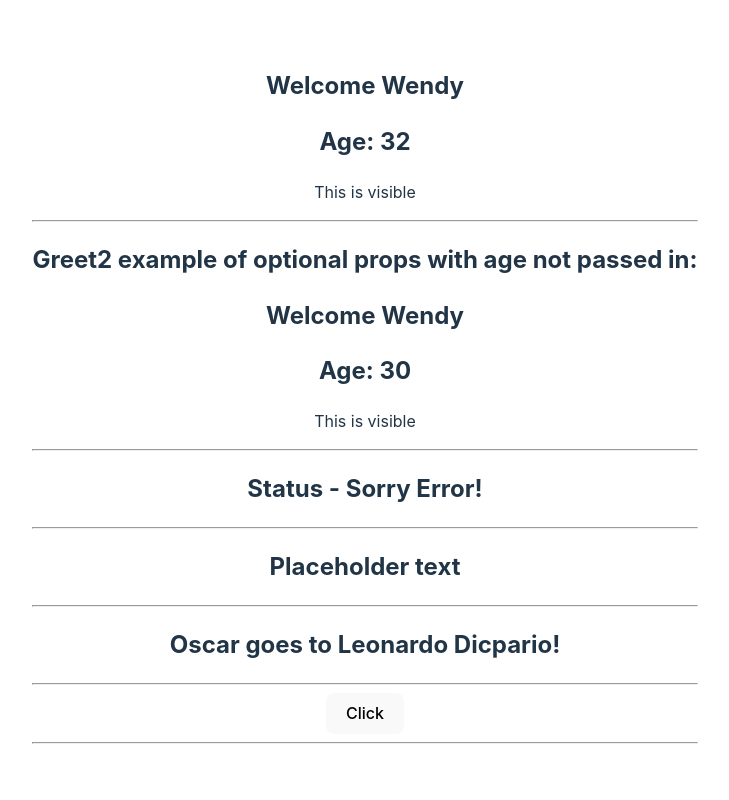
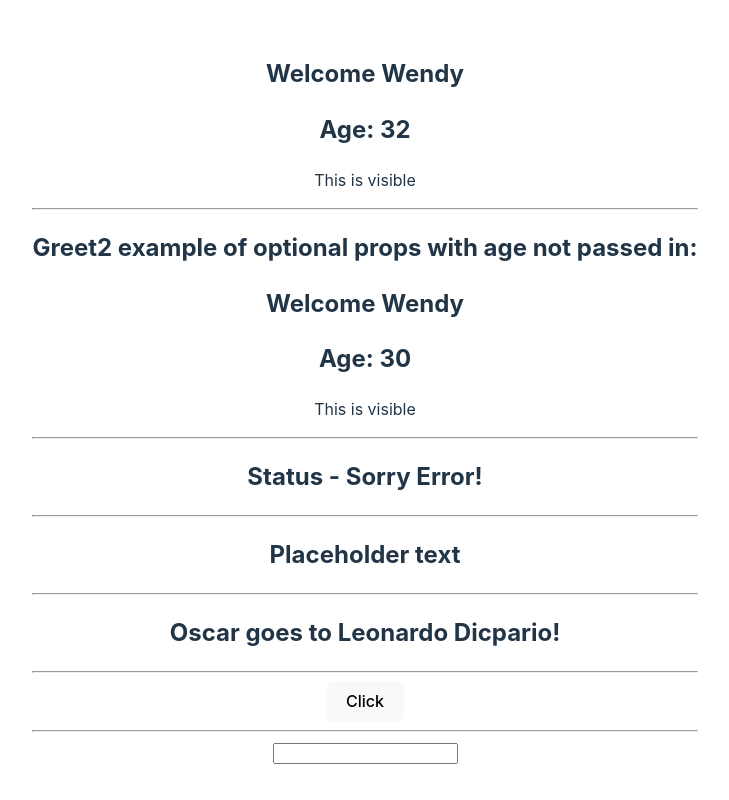
Before and after one commit to wendy174/ts-example, a React (Vite) app: page / in a window 1280 px wide. Shown: the whole page, without its empty margins (275-1004 px from the left). Built offline with nearby package versions, Linux system fonts and the light colour scheme.

Commit message:
onChange

```diff
--- a/src/App.tsx
+++ b/src/App.tsx
@@ -7,6 +7,7 @@
 import { Heading } from './components/Heading';
 import { Oscar } from './components/Oscar';
 import { Button } from './components/Button';
+import { Input } from './components/Input';
 
 function App() {
 
@@ -20,6 +21,10 @@
 const handleClick = (event: React.MouseEvent<HTMLButtonElement>) => {
   console.log('Button Clicked', event)
 }
+
+const handleChange = (event: React.ChangeEvent<HTMLInputElement>) => (
+  console.log(event)
+)
 
   return (
     <div className='App'>
@@ -37,6 +42,7 @@
       <hr></hr>
       <Button handleClick={handleClick}/>
       <hr></hr>
+      <Input value='' handleChange= {handleChange} />
 
     </div>
   )
--- /dev/null
+++ b/src/components/Input.tsx
@@ -0,0 +1,14 @@
+// onChange example with input
+    // interface normally needs two properties: value, handleChange event
+    // React.ChangeEvent<HTMLInputElement> indicates the type we expect
+    // React.ChangeEvent needs to be specified in component and in app.js
+
+interface InputProps {
+    value: string;
+    handleChange: (event: React.ChangeEvent<HTMLInputElement>) => void
+}
+export const Input = ({value, handleChange}: InputProps) => {
+    return (
+        <input type='text' value={value} onChange={handleChange}/>
+    )
+}
```
